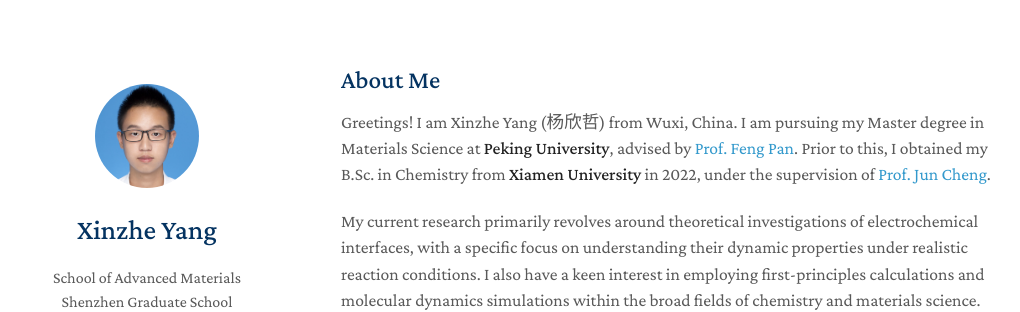
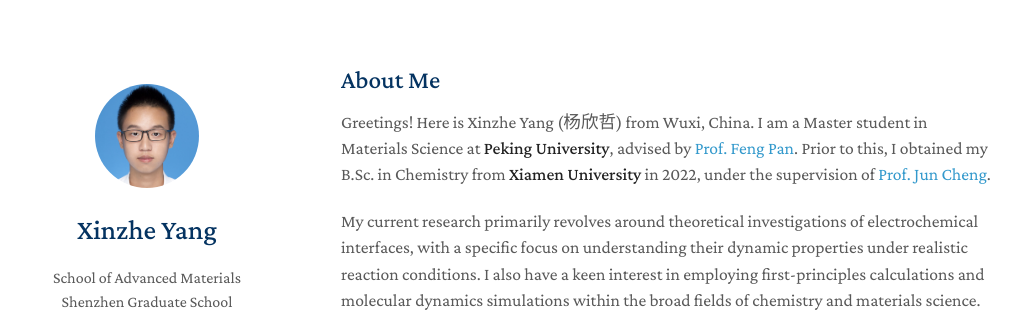
Before and after one commit to xzyang99/xzyang99.github.io, a Jekyll site: the page built from index.md, in a window 1280 px wide and 1195 px high. Shown: the top 312 px of the window, without its empty margins (129-1149 px from the left). Built offline with Jekyll 4.4.1, drawn with Linux system fonts in a browser that asks for light colours; a style sheet for code colours, icons or effects is not loaded; our own code applies the rules of GitHub Pages for plain Markdown files.

Commit message:
Update index.md

```diff
--- a/index.md
+++ b/index.md
@@ -4,7 +4,7 @@ layout: homepage
 
 ## About Me
 
-<p style="font-size:110%;">Greetings! I am Xinzhe Yang (杨欣哲) from Wuxi, China. I am pursuing my Master degree in Materials Science at <strong>Peking University</strong>, advised by <a href="http://en.pkusam.cn/">Prof. Feng Pan</a>. Prior to this, I obtained my B.Sc. in Chemistry from <strong>Xiamen University</strong> in 2022, under the supervision of <a href="https://www.cheng-group.net/">Prof. Jun Cheng</a>.</p>
+<p style="font-size:110%;">Greetings! Here is Xinzhe Yang (杨欣哲) from Wuxi, China. I am a Master student in Materials Science at <strong>Peking University</strong>, advised by <a href="http://en.pkusam.cn/">Prof. Feng Pan</a>. Prior to this, I obtained my B.Sc. in Chemistry from <strong>Xiamen University</strong> in 2022, under the supervision of <a href="https://www.cheng-group.net/">Prof. Jun Cheng</a>.</p>
 
 <p style="font-size:110%;">My current research primarily revolves around theoretical investigations of electrochemical interfaces, with a specific focus on understanding their dynamic properties under realistic reaction conditions. I also have a keen interest in employing first-principles calculations and molecular dynamics simulations within the broad fields of chemistry and materials science.</p>
 
```
